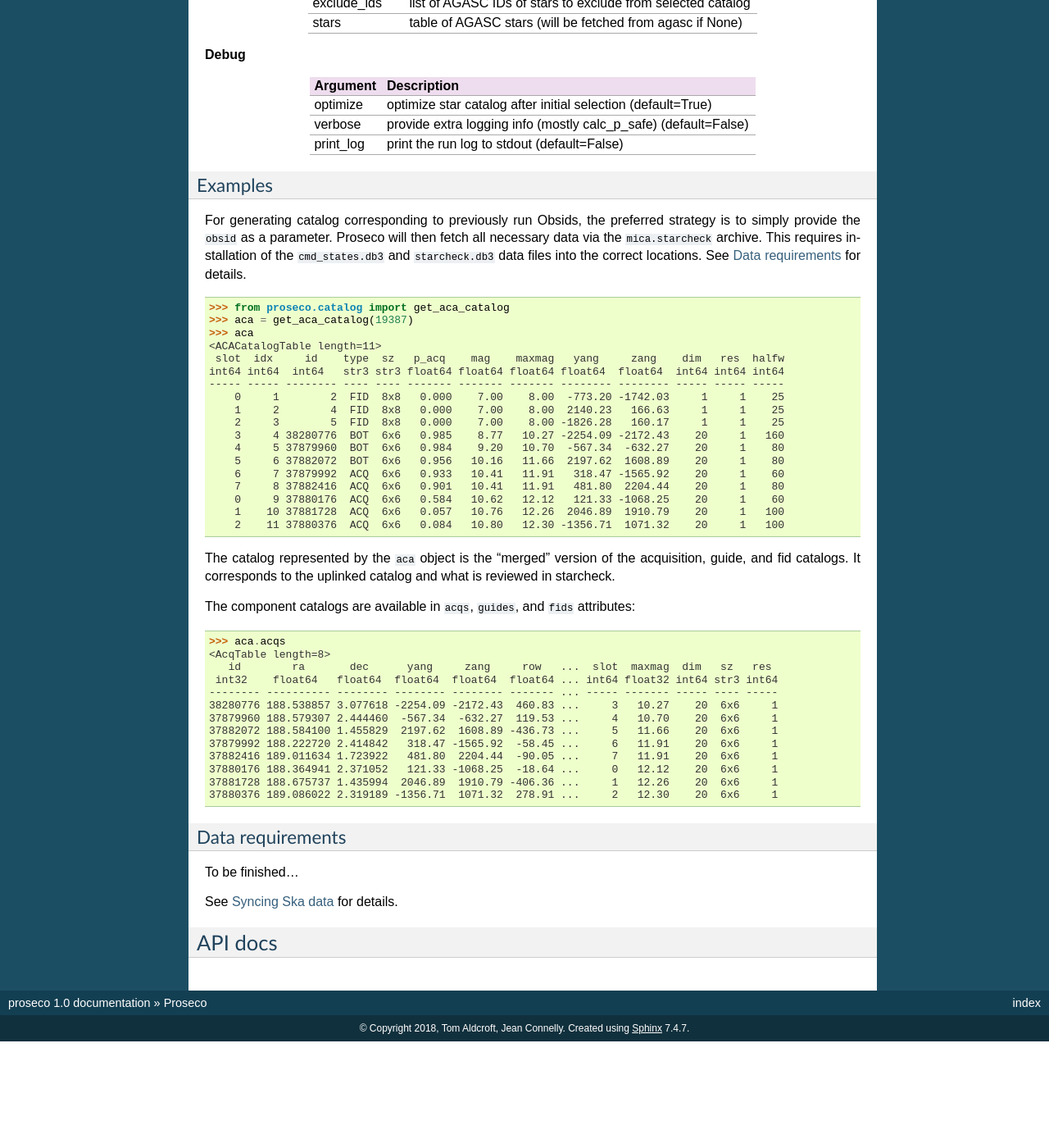
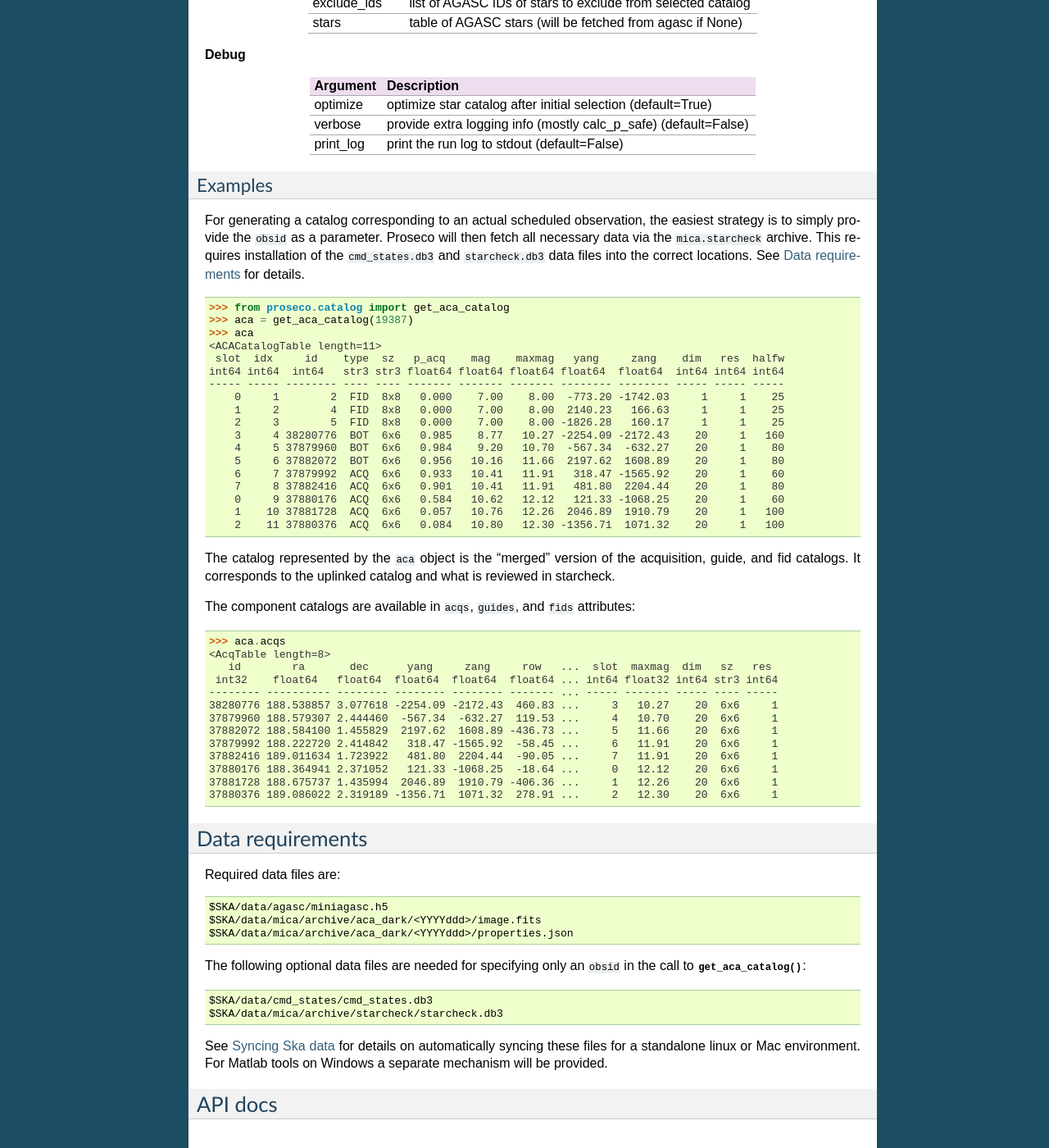
Before and after one commit to sot/proseco, a Sphinx documentation site: the page built from docs/index.rst, in a window 1280 px wide and 1400 px high, scrolled down 894 px. Shown: the whole window at 82% size. Built offline with Sphinx 7.4.7, drawn with Linux system fonts in a browser that asks for light colours; pages that are not in the unit, such as notebooks, are missing from menus; before the commit the page ends 2164 px from its top, so only the background shows below that.

Commit message:
Update narrative docs

```diff
--- a/docs/index.rst
+++ b/docs/index.rst
@@ -72,9 +72,9 @@ print_log      print the run log to stdout (default=False)
 Examples
 ++++++++
 
-For generating catalog corresponding to previously run Obsids, the preferred
-strategy is to simply provide the ``obsid`` as a parameter.  Proseco will
-then fetch all necessary data via the ``mica.starcheck`` archive.  This
+For generating a catalog corresponding to an actual scheduled observation, the
+easiest strategy is to simply provide the ``obsid`` as a parameter.  Proseco
+will then fetch all necessary data via the ``mica.starcheck`` archive.  This
 requires installation of the ``cmd_states.db3`` and ``starcheck.db3`` data
 files into the correct locations.  See `Data requirements`_ for details.
 
@@ -121,13 +121,25 @@ attributes::
   37880376 189.086022 2.319189 -1356.71  1071.32  278.91 ...     2   12.30    20  6x6     1
 
 Data requirements
-+++++++++++++++++
+-----------------
+Required data files are:
 
-To be finished...
+::
+
+  $SKA/data/agasc/miniagasc.h5
+  $SKA/data/mica/archive/aca_dark/<YYYYddd>/image.fits
+  $SKA/data/mica/archive/aca_dark/<YYYYddd>/properties.json
+
+The following optional data files are needed for specifying only an
+``obsid`` in the call to :func:`~proseco.catalog.get_aca_catalog`::
+
+  $SKA/data/cmd_states/cmd_states.db3
+  $SKA/data/mica/archive/starcheck/starcheck.db3
 
 See `Syncing Ska data
 <https://github.com/sot/skare3/wiki/Ska3-runtime-environment-for-users#ska-data>`_
-for details.
+for details on automatically syncing these files for a standalone linux or Mac
+environment.  For Matlab tools on Windows a separate mechanism will be provided.
 
 API docs
 --------
```
